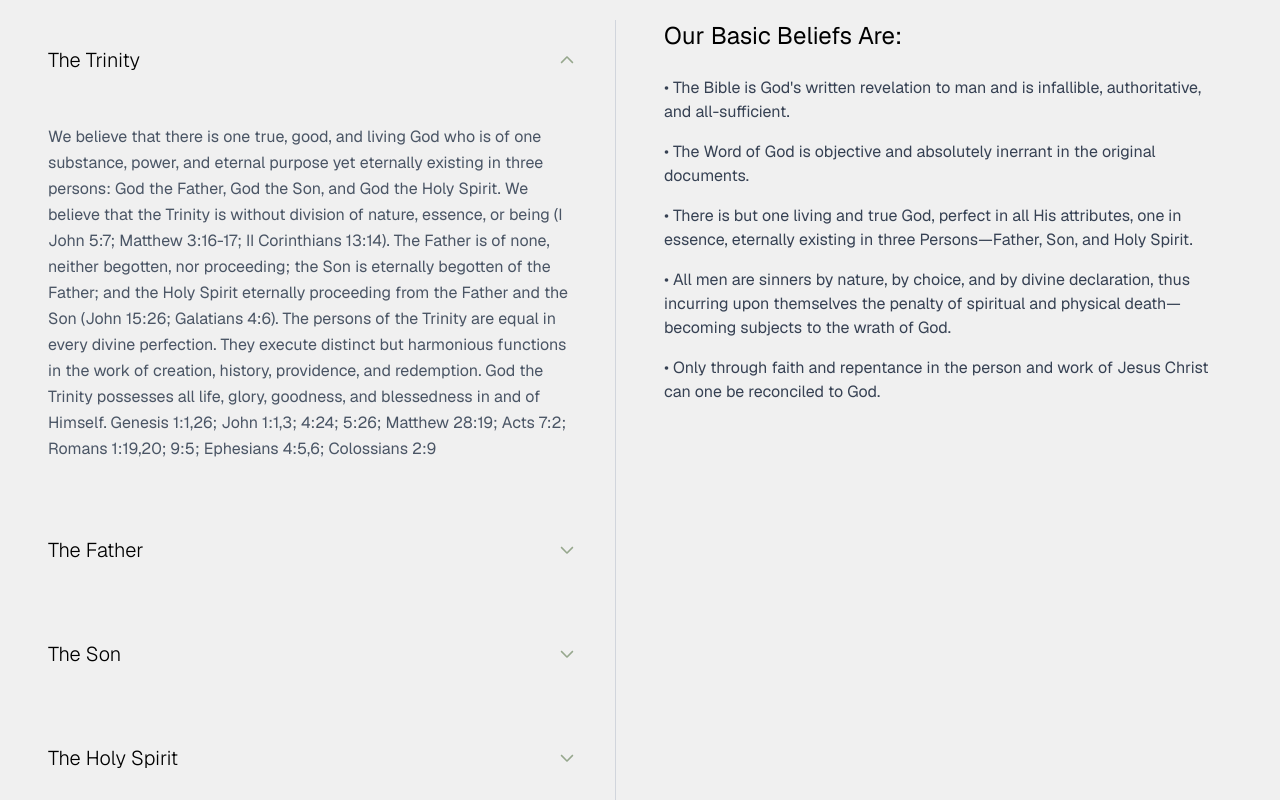
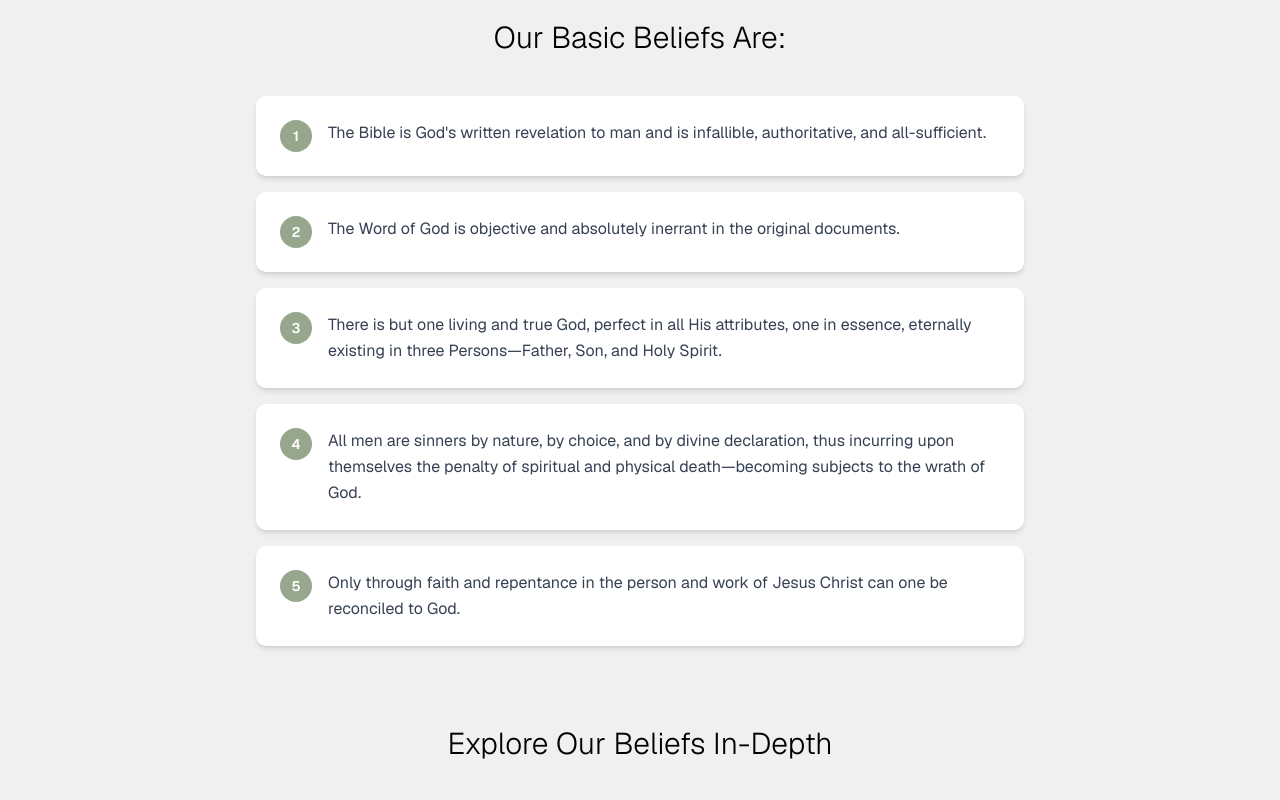
Before and after one commit to joshconverse/gota-site, a Next.js app: page /about in a window 1280 px wide. Shown: the part 980-1780 px from the top of the page. Built offline with nearby package versions, Linux system fonts and the light colour scheme.

Commit message:
content: move Basic Beliefs above the doctrinal accordion on About page
Restyles "Our Basic Beliefs Are" as a numbered card list and moves it
above the in-depth beliefs accordion instead of sitting beside it in
a two-column layout, so visitors see the short summary first.

```diff
--- a/src/app/about/page.tsx
+++ b/src/app/about/page.tsx
@@ -10,6 +10,14 @@ export default function AboutPage() {
       prev.includes(index) ? [] : [index]
     );
   };
+
+  const basicBeliefs = [
+    "The Bible is God's written revelation to man and is infallible, authoritative, and all-sufficient.",
+    "The Word of God is objective and absolutely inerrant in the original documents.",
+    "There is but one living and true God, perfect in all His attributes, one in essence, eternally existing in three Persons—Father, Son, and Holy Spirit.",
+    "All men are sinners by nature, by choice, and by divine declaration, thus incurring upon themselves the penalty of spiritual and physical death—becoming subjects to the wrath of God.",
+    "Only through faith and repentance in the person and work of Jesus Christ can one be reconciled to God."
+  ];
 
   const beliefsItems = [
     {
@@ -109,18 +117,38 @@ export default function AboutPage() {
               Beliefs
             </h2>
 
-            <div className="grid grid-cols-1 lg:grid-cols-2 gap-12 items-start">
-              {/* Beliefs FAQ Section */}
-              <div className="space-y-6 h-[1800px] overflow-hidden lg:border-r lg:border-gray-300 lg:pr-8">
+            {/* Our Basic Beliefs Section */}
+            <div className="max-w-3xl mx-auto mb-20">
+              <h3 className="text-2xl md:text-3xl font-light text-black mb-10">
+                Our Basic Beliefs Are:
+              </h3>
+              <ul className="space-y-4 text-left">
+                {basicBeliefs.map((belief, index) => (
+                  <li key={index} className="flex items-start gap-4 bg-white rounded-lg shadow-md p-6">
+                    <span className="flex-shrink-0 w-8 h-8 rounded-full bg-brand-1 text-white flex items-center justify-center font-semibold text-sm">
+                      {index + 1}
+                    </span>
+                    <p className="text-gray-700 leading-relaxed">{belief}</p>
+                  </li>
+                ))}
+              </ul>
+            </div>
+
+            {/* Beliefs FAQ Section */}
+            <div className="max-w-3xl mx-auto">
+              <h3 className="text-2xl md:text-3xl font-light text-black mb-8">
+                Explore Our Beliefs In-Depth
+              </h3>
+              <div className="space-y-6 text-left">
                 {beliefsItems.map((item, index) => (
                   <div key={index} className="overflow-hidden">
                     <button
                       onClick={() => toggleItem(index)}
                       className="w-full px-0 py-6 text-left flex justify-between items-center transition-colors group"
                     >
-                      <h3 className="text-xl font-light text-black pr-4 transition-colors text-left">
+                      <h4 className="text-xl font-light text-black pr-4 transition-colors text-left">
                         {item.title}
-                      </h3>
+                      </h4>
                       <div className="flex-shrink-0 w-8 h-8 rounded-full bg-brand-4 flex items-center justify-center">
                         <svg
                           className={`w-6 h-6 text-brand-1 transition-transform duration-200 ${openItems.includes(index) ? 'rotate-180' : ''}`}
@@ -146,20 +174,6 @@ export default function AboutPage() {
                     </div>
                   </div>
                 ))}
-              </div>
-
-              {/* Basic Beliefs Section */}
-              <div>
-                <div>
-                  <h3 className="text-2xl font-normal text-black mb-6 text-left">Our Basic Beliefs Are:</h3>
-                  <ul className="space-y-4 text-gray-700 text-left">
-                    <li>• The Bible is God&apos;s written revelation to man and is infallible, authoritative, and all-sufficient.</li>
-                    <li>• The Word of God is objective and absolutely inerrant in the original documents.</li>
-                    <li>• There is but one living and true God, perfect in all His attributes, one in essence, eternally existing in three Persons—Father, Son, and Holy Spirit.</li>
-                    <li>• All men are sinners by nature, by choice, and by divine declaration, thus incurring upon themselves the penalty of spiritual and physical death—becoming subjects to the wrath of God.</li>
-                    <li>• Only through faith and repentance in the person and work of Jesus Christ can one be reconciled to God.</li>
-                  </ul>
-                </div>
               </div>
             </div>
           </div>
```
